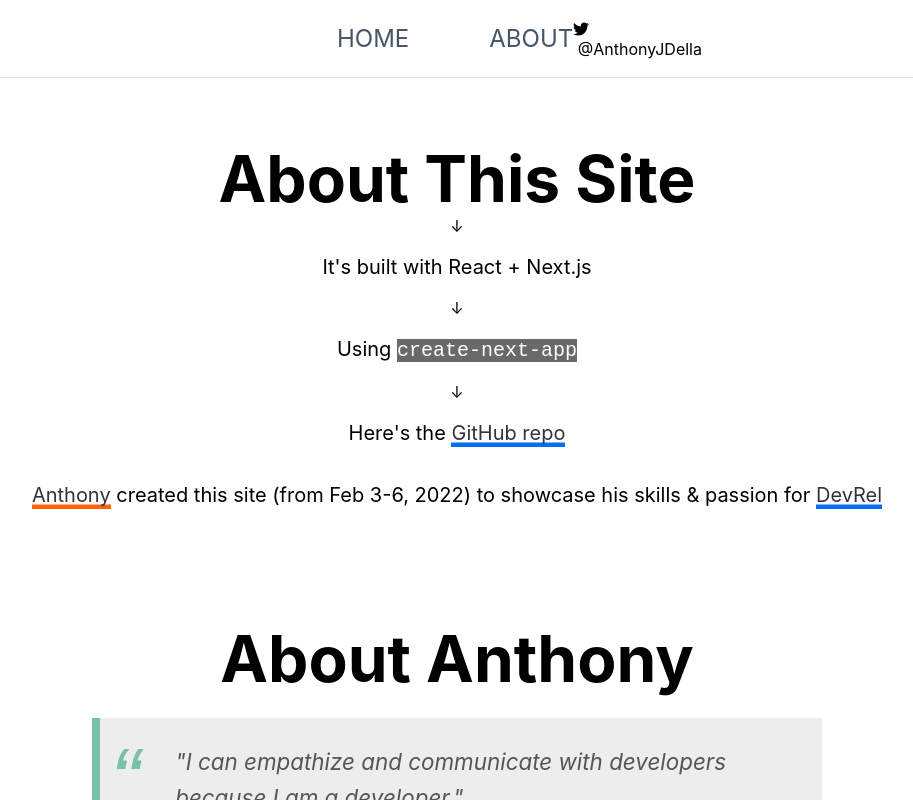
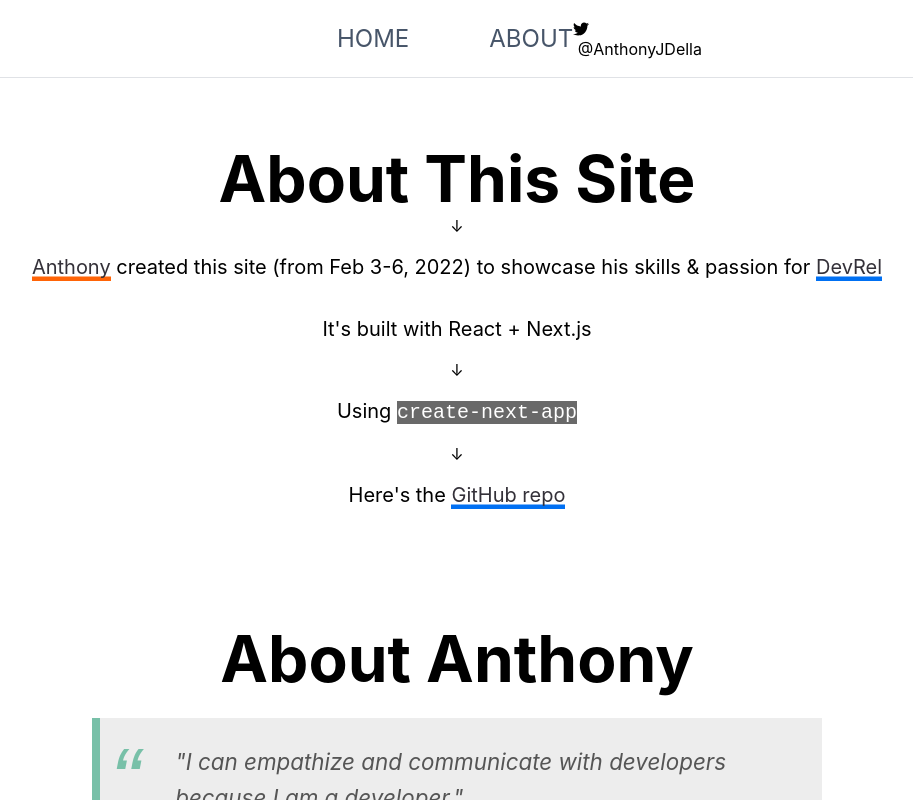
Before and after one commit to anthonyjdella/roadmap, a Next.js app: page /about in a window 1280 px wide. Shown: the top 800 px of the page, without its empty margins (183-1096 px from the left). Built offline with nearby package versions, Linux system fonts and the light colour scheme.

Commit message:
fix(deployment): 🚑️ fix a compile issue

```diff
--- a/pages/about.js
+++ b/pages/about.js
@@ -11,6 +11,20 @@ export default function About() {
       <main className={styles.main}>
           <h1 className={styles.title}>About This Site</h1>
           <span>&#8595;</span>
+          <p className={styles.description}>
+            <Link href="https://anthonydellavecchia.com">
+              <a className={styles.link} target="_blank">
+                Anthony
+              </a>
+            </Link>
+            &nbsp;created this site (from Feb 3-6, 2022) to showcase his skills
+            & passion for{" "}
+            <Link href="https://devrel.co/about/">
+              <a className={styles.link2} target="_blank">
+                DevRel
+              </a>
+            </Link>
+          </p>
           <p className={styles.description}>
             It&apos;s built with React + Next.js
           </p>
@@ -28,28 +42,13 @@ export default function About() {
             </Link>
           </p>
 
-        <p className={styles.description}>
-          <Link href="https://anthonydellavecchia.com">
-            <a className={styles.link} target="_blank">
-              Anthony
-            </a>
-          </Link>
-          &nbsp;created this site (from Feb 3-6, 2022) to showcase his skills &
-          passion for{" "}
-          <Link href="https://devrel.co/about/">
-            <a className={styles.link2} target="_blank">
-              DevRel
-            </a>
-          </Link>
-        </p>
-
         <div className={styles.space}></div>
 
         <h1 className={styles.title}>About Anthony</h1>
 
         <blockquote>
-          "I can empathize and communicate with developers because I am a
-          developer."
+          &quot;I can empathize and communicate with developers because I am a
+          developer.&quot;
           <span>Anthony Dellavecchia</span>
         </blockquote>
 
```
Lines whose indentation alone changed are shown as unchanged.
